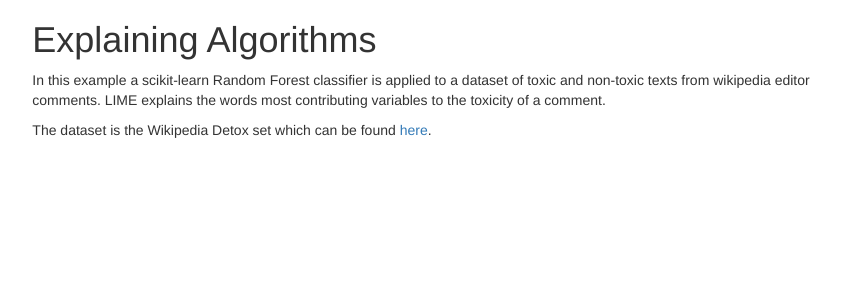
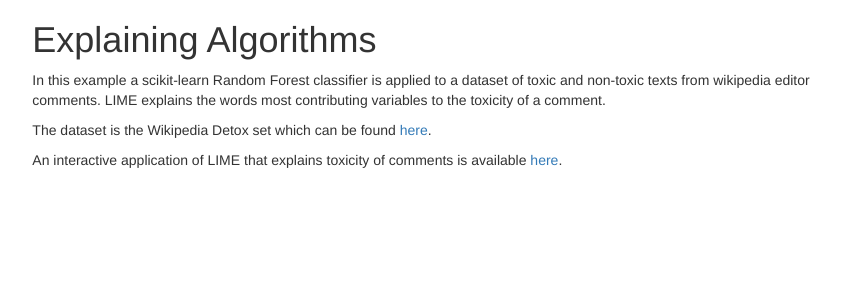
Before and after one commit to chreman/explaining_algorithms, a Flask app: template templates/textdetox.html in a window 1280 px wide. Shown: the top 300 px of the page, without its empty margins (196-1037 px from the left). Run offline with Flask 2, Linux system fonts and the light colour scheme; the template is opened without the code that fills it, so the values that code supplies are empty; parts of the project's set-up code (start-up, migrations or seed data) failed here and were passed over; some libraries are stand-ins or nearby versions.

Commit message:
some polishing; now working

```diff
--- a/application.py
+++ b/application.py
@@ -76,7 +76,7 @@ def render_creditscoring():
     for r in randoms:
         random_exp, true_label = csmodel.get_explanation(r)
         random_exps.append(random_exp)
-        if true_label == 1:
+        if true_label == 0:
             true_labels.append("Not Credit Worthy")
         else:
             true_labels.append("Credit Worthy")
@@ -159,4 +159,4 @@ def render_textdetox():
 
 
 if __name__ == '__main__':
-    application.run(debug=False)
+    application.run(host="0.0.0.0", debug=False)
--- a/requirements.txt
+++ b/requirements.txt
@@ -5,7 +5,7 @@ pandas
 flask
 gunicorn
 scipy
-tensorflow
 keras
 h5py
 mpld3
+tensorflow
--- a/templates/creditscoring_input.html
+++ b/templates/creditscoring_input.html
@@ -12,7 +12,7 @@
   </div>
   <div>
     <table>
-      <form action="http://localhost:5000/creditscoring_results", method='POST'>
+      <form action="/creditscoring_results", method='POST'>
       {% for form in forms %}
         <tr>
           <td>{{ form.name }}<td>
--- a/templates/textdetox.html
+++ b/templates/textdetox.html
@@ -5,6 +5,9 @@
     LIME explains the words most contributing variables to the toxicity of a comment.
     </p>
     <p>The dataset is the Wikipedia Detox set which can be found <a href="https://meta.wikimedia.org/wiki/Research:Detox/Data_Release" target="_blank">here</a>.
+    </p>
+    <p>An interactive application of LIME that explains toxicity of comments is available
+      <a href="https://michaelv.shinyapps.io/computersaysno/" target="_blank">here</a>.
     </p>
   </div>
   <div style="font-size:10px;">
```
Also changed, not shown: 1 other file.
